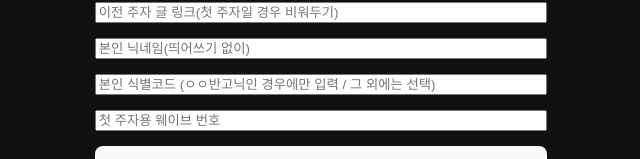
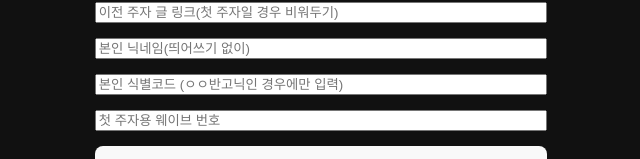
Before and after one commit to 36DB/wave-template-generator, a React (Vite) app: page / in a window 1280 px wide. Shown: the part 308-467 px from the top of the page, without its empty margins (319-959 px from the left). Built offline with nearby package versions, Linux system fonts and the light colour scheme.

Commit message:
Edit memo

```diff
--- a/src/App.jsx
+++ b/src/App.jsx
@@ -169,7 +169,7 @@ export default function App() {
 
       <input
         type="text"
-        placeholder="본인 식별코드 (ㅇㅇ반고닉인 경우에만 입력 / 그 외에는 선택)"
+        placeholder="본인 식별코드 (ㅇㅇ반고닉인 경우에만 입력)"
         value={code}
         onChange={(e) => setCode(e.target.value)}
       />
```
